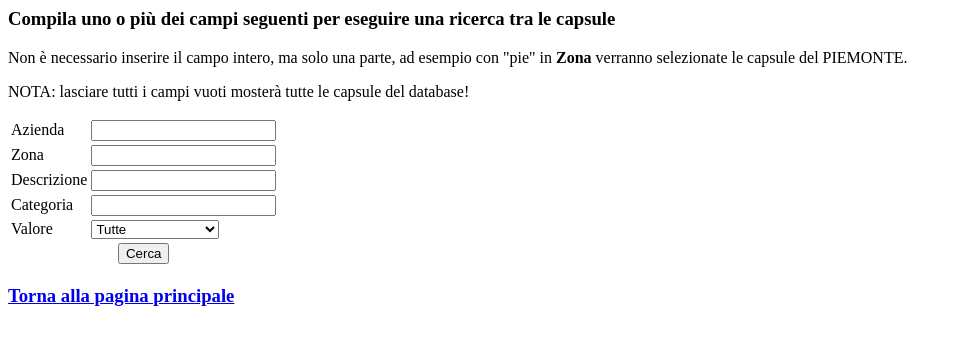
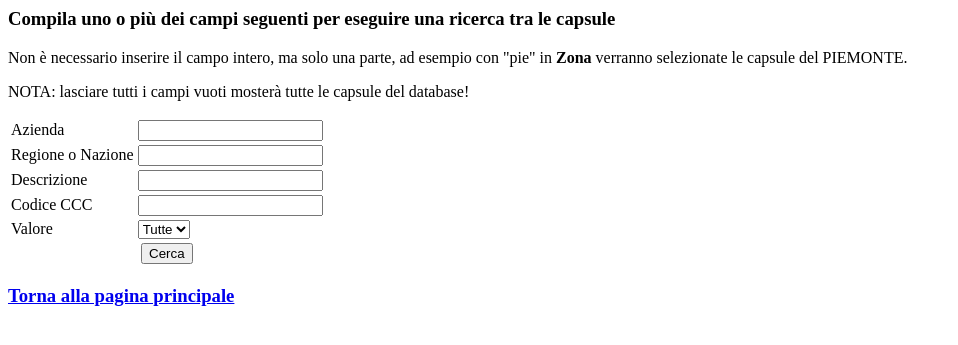
Before and after one commit to ggreco/capsule, a PHP site: page /search.php in a window 1280 px wide. Shown: the top 345 px of the page, without its empty margins (0-958 px from the left). Run offline with PHP 8.4, Linux system fonts and the light colour scheme.

Commit message:
Cambiati criteri di ricerca

```diff
--- a/search.php
+++ b/search.php
@@ -11,16 +11,16 @@
     <form method="post" action="do_search.php">
         <table>
             <tr><td>Azienda</td><td><input name="name" type="text"></td></tr>
-            <tr><td>Zona</td><td><input name="reg" type="text"></td></tr>
+            <tr><td>Regione o Nazione</td><td><input name="reg" type="text"></td></tr>
             <tr><td>Descrizione</td><td><input name="desc" type="text"></td></tr>
-            <tr><td>Categoria</td><td><input name="cat" type="text"></td></tr>
+            <tr><td>Codice CCC</td><td><input name="cat" type="text"></td></tr>
             <tr><td>Valore</td>
                 <td>
                     <select name="val">
                         <option value="0">Tutte</option>
-                        <option value="2">Non comuni (2+)</option>
-                        <option value="8">Rare (8+)</option>
-                        <option value="10">Quasi uniche (10)</option>
+                        <option value="2">2+</option>
+                        <option value="5">5+</option>
+                        <option value="8">8+</option>
                     </select>
                 </td>
             </tr>
```
